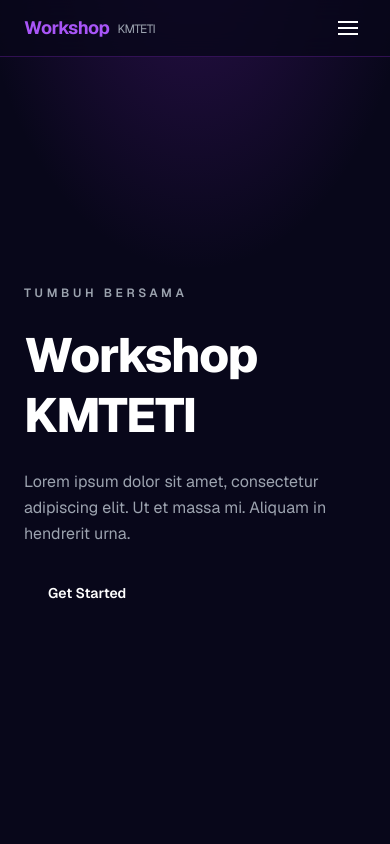
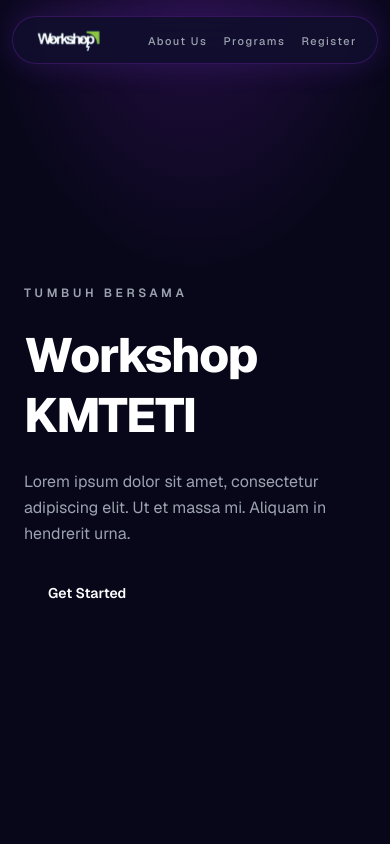
Before and after one commit to workshopkmteti/website-ws-kmteti, a Next.js app: page / in a window 390 px wide. Shown: the top 844 px of the page. Built offline with nearby package versions, Linux system fonts and the light colour scheme.

Commit message:
fix: revisi kecil navbar

```diff
--- a/src/components/Navbar.tsx
+++ b/src/components/Navbar.tsx
@@ -1,7 +1,5 @@
-"use client";
-
+import Image from "next/image";
 import Link from "next/link";
-import { useState } from "react";
 
 const navLinks = [
   { label: "About Us", href: "#about" },
@@ -10,66 +8,40 @@ const navLinks = [
 ] as const;
 
 export default function Navbar() {
-  const [menuOpen, setMenuOpen] = useState(false);
-
   return (
-    <header className="fixed top-0 left-0 right-0 z-50 bg-[var(--color-ws-bg)]/80 backdrop-blur-md border-b border-[var(--color-ws-purple-border)]">
+    <header className="fixed inset-x-0 top-4 z-50 px-3 sm:px-6">
       <nav
-        className="max-w-7xl mx-auto px-6 h-14 flex items-center justify-between"
+        className="mx-auto flex h-12 max-w-3xl items-center justify-between rounded-full border border-(--color-ws-purple-border) bg-[rgba(17,15,46,0.92)] px-5 shadow-[0_0_30px_rgba(124,58,237,0.2)] backdrop-blur-xl"
         aria-label="Main navigation"
       >
         <Link
           href="/"
-          className="flex items-center gap-2 text-white font-bold text-lg tracking-tight"
+          className="flex shrink-0 items-center transition-opacity hover:opacity-80"
+          aria-label="Workshop KMTETI"
         >
-          <span className="text-[var(--color-ws-purple-light)]">Workshop</span>
-          <span className="text-xs font-normal text-[var(--color-ws-text-muted)] leading-none mt-0.5">
-            KMTETI
-          </span>
+          <Image
+            src="/logows.svg"
+            alt="Workshop KMTETI"
+            width={173}
+            height={68}
+            priority
+            className="h-7 w-auto"
+          />
         </Link>
 
-        <ul className="hidden md:flex items-center gap-8" role="list">
+        <ul className="flex items-center gap-4 sm:gap-6" role="list">
           {navLinks.map(({ label, href }) => (
             <li key={label}>
               <Link
                 href={href}
-                className="text-sm text-[var(--color-ws-text-muted)] hover:text-white transition-colors duration-200"
+                className="text-[11px] font-medium tracking-[0.14em] text-(--color-ws-text-muted) transition-colors duration-200 hover:text-white"
               >
                 {label}
               </Link>
             </li>
           ))}
         </ul>
-
-        <button
-          className="md:hidden text-white p-2 rounded-md focus:outline-none focus:ring-2 focus:ring-[var(--color-ws-purple-light)]"
-          aria-label={menuOpen ? "Close menu" : "Open menu"}
-          aria-expanded={menuOpen}
-          onClick={() => setMenuOpen((prev) => !prev)}
-        >
-          <span className="block w-5 h-0.5 bg-current mb-1" />
-          <span className="block w-5 h-0.5 bg-current mb-1" />
-          <span className="block w-5 h-0.5 bg-current" />
-        </button>
       </nav>
-
-      {menuOpen && (
-        <div className="md:hidden bg-[var(--color-ws-bg-card)] border-t border-[var(--color-ws-purple-border)]">
-          <ul className="flex flex-col px-6 py-4 gap-4" role="list">
-            {navLinks.map(({ label, href }) => (
-              <li key={label}>
-                <Link
-                  href={href}
-                  className="text-sm text-[var(--color-ws-text-muted)] hover:text-white transition-colors duration-200"
-                  onClick={() => setMenuOpen(false)}
-                >
-                  {label}
-                </Link>
-              </li>
-            ))}
-          </ul>
-        </div>
-      )}
     </header>
   );
 }
```
Also changed, not shown: public/logows.svg (added).
